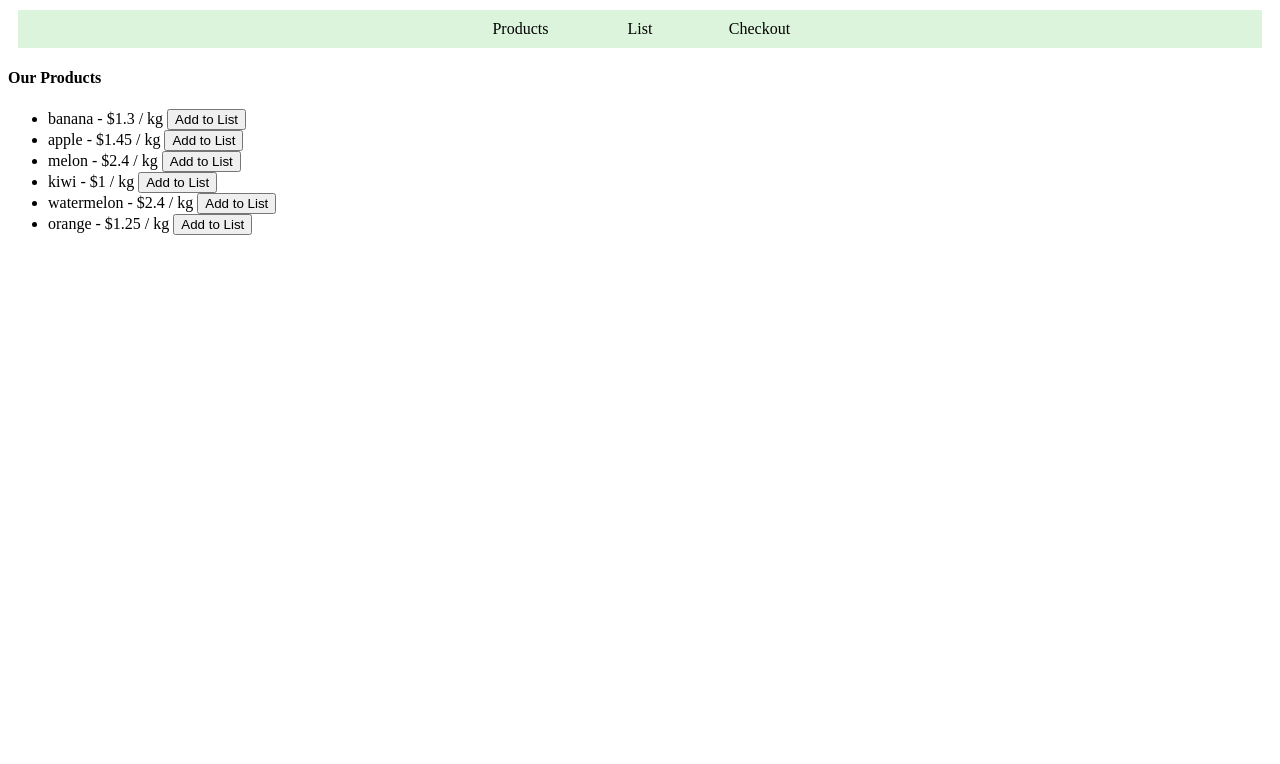
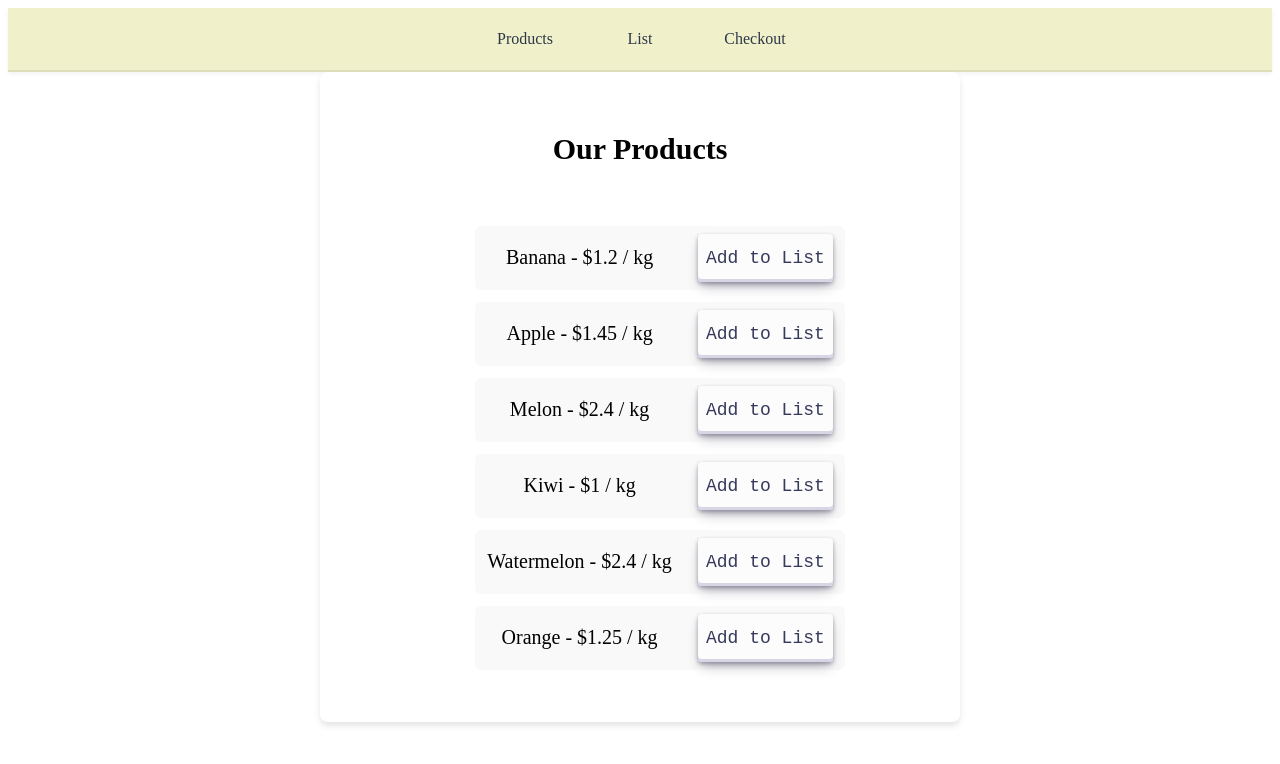
Before and after one commit to Rof-git/Testing-React, a React (Vite) app: page /products in a window 1280 px wide. Shown: the top 764 px of the page. Built offline with nearby package versions, Linux system fonts and the light colour scheme.

Commit message:
Added visual appeal and all functionalities

```diff
--- a/src/App.css
+++ b/src/App.css
@@ -6,18 +6,109 @@ a {
 .navStyle {
     display: flex;
     justify-content: center;
-    margin: 10px;
-    background-color: rgb(220, 244, 219);
+    gap: 15px;
+    margin: 0;
+    padding: 12px 0;
+    background-color: rgb(240, 241, 202);
+    border-bottom: 2px solid rgba(0, 0, 0, 0.08);
+    box-shadow: 0 2px 4px rgba(0, 0, 0, 0.05);
 }
 
-.navItems{
-    width: 8%;
+.navItems {
+    min-width: 100px;
     text-align: center;
-    text-decoration: none;
-    padding: 10px;
+    border-radius: 6px;
+    overflow: hidden;
+    transition: background-color 0.2s ease;
 }
 
-.navItems a:hover{
-    background-color: black;
+.navItems a {
+    display: flex;
+    align-items: center;
+    justify-content: center;
+    width: 100%;
+    height: 100%;
+    text-decoration: none;
+    color: #2d3748;
+    font-weight: 500;
+
+    padding: 10px 16px;
+    box-sizing: border-box;
+    transition: color 0.2s ease;
+}
+
+.navItems:hover {
+    background-color: #1a202c;
+}
+
+.navItems:hover a {
     color: white;
 }
+
+ul {
+    font-size: 20px;
+}
+
+h4{
+    text-align: center;
+    font-size: 30px;
+}
+
+.mainDiv {
+    width: 100%;
+    max-width: 600px;        /* Un ancho máximo para que no se estire demasiado */
+    margin: 0 auto;          /* Asegura el centrado si no se usa flex en el body */
+    display: flex;
+    flex-direction: column;  /* Pone los elementos internos uno debajo del otro */
+    align-items: center;     /* Centra el contenido interno horizontalmente */
+    text-align: center;      /* Centra los textos */
+    padding: 20px;
+    background-color: #ffffff;
+    border-radius: 8px;
+    box-shadow: 0 4px 6px rgba(0, 0, 0, 0.1);
+}
+
+button {
+  align-items: center;
+  appearance: none;
+  background-color: #FCFCFD;
+  border-radius: 4px;
+  border-width: 0;
+  box-shadow: rgba(45, 35, 66, 0.4) 0 2px 4px,rgba(45, 35, 66, 0.3) 0 7px 13px -3px,#D6D6E7 0 -3px 0 inset;
+  box-sizing: border-box;
+  color: #36395A;
+  cursor: pointer;
+  display: inline-flex;
+  font-family: "JetBrains Mono",monospace;
+  height: 48px;
+  justify-content: center;
+  line-height: 1;
+  list-style: none;
+  overflow: hidden;
+  padding-left: 16px;
+  padding-right: 16px;
+  position: relative;
+  text-align: left;
+  text-decoration: none;
+  transition: box-shadow .15s,transform .15s;
+  user-select: none;
+  -webkit-user-select: none;
+  touch-action: manipulation;
+  white-space: nowrap;
+  will-change: box-shadow,transform;
+  font-size: 18px;
+}
+
+button:focus {
+  box-shadow: #D6D6E7 0 0 0 1.5px inset, rgba(45, 35, 66, 0.4) 0 2px 4px, rgba(45, 35, 66, 0.3) 0 7px 13px -3px, #D6D6E7 0 -3px 0 inset;
+}
+
+button:hover {
+  box-shadow: rgba(45, 35, 66, 0.4) 0 4px 8px, rgba(45, 35, 66, 0.3) 0 7px 13px -3px, #D6D6E7 0 -3px 0 inset;
+  transform: translateY(-2px);
+}
+
+button:active {
+  box-shadow: #D6D6E7 0 3px 7px inset;
+  transform: translateY(2px);
+}
--- a/src/App.jsx
+++ b/src/App.jsx
@@ -2,21 +2,22 @@ import { useState } from 'react'
 import { ProductPage } from './components/ProductPage';
 import { ProductList } from './components/ProductList';
 import { Checkout } from './components/Checkout';
+import { useCart } from './hooks/useCart';
 import { BrowserRouter as Router, Routes, Route, Link } from 'react-router-dom';
 import './App.css'
 
 export function App() {
 
   const [products, setProducts] = useState([
-    {id: 1, name: 'banana', price: 1.30},
-    {id: 2, name: 'apple', price: 1.45},
-    {id: 3, name: 'melon', price: 2.40},
-    {id: 4, name: 'kiwi', price: 1},
-    {id: 5, name: 'watermelon', price: 2.40},
-    {id: 6, name: 'orange', price: 1.25}
+    {id: 1, name: 'Banana', price: 1.20, quantity: 0},
+    {id: 2, name: 'Apple', price: 1.45, quantity: 0},
+    {id: 3, name: 'Melon', price: 2.40, quantity: 0},
+    {id: 4, name: 'Kiwi', price: 1, quantity: 0},
+    {id: 5, name: 'Watermelon', price: 2.40, quantity: 0},
+    {id: 6, name: 'Orange', price: 1.25, quantity: 0}
   ]);
 
-  // Agregar Luego const { cart, handleAddToCart, handleFinishCheckout } = useCart();
+  const { cart, total, addToCart, clearCart } = useCart();
 
   return(
     <div>
@@ -28,9 +29,9 @@ export function App() {
             </nav>
             <div>
                 <Routes>
-                <Route path="/products" element={<ProductPage products={products}/>}/>
-                <Route path="/list" element={<ProductList/>}/>
-                <Route path="/checkout" element={<Checkout />}/>
+                <Route path="/products" element={<ProductPage products={products} addToCart={addToCart}/>}/>
+                <Route path="/list" element={<ProductList cart={cart} clearCart={clearCart} total={total}/>}/>
+                <Route path="/checkout" element={<Checkout cart={cart} total={total}/>}/>
                 </Routes>
             </div>
         </Router>
--- a/src/components/Checkout.jsx
+++ b/src/components/Checkout.jsx
@@ -1,13 +1,11 @@
-import { useState } from 'react';
+import './CheckoutCSS.css';
 
 export function Checkout({  }) {
 
-  const [name, setName] = useState('');
-  const [price, setPrice] = useState('');
-
   return (
-    <div>
+    <div class='mainDiv'>
         <h4>Checkout Page</h4>
+        <button>Checkout</button>
     </div>
   );
 }
--- a/src/components/ProductList.jsx
+++ b/src/components/ProductList.jsx
@@ -1,13 +1,34 @@
 import { useState } from 'react';
+import './ProductListCSS.css';
 
-export function ProductList({  }) {
+export function ProductList({ cart, total, clearCart }) {
 
-  const [name, setName] = useState('');
-  const [price, setPrice] = useState('');
+  const [isClearing, setIsClearing] = useState(false);
+
+  const handleClear = () => {
+    setIsClearing(true);
+    setTimeout(() => {
+        clearCart();
+        setIsClearing(false);
+    }, 600);
+  }
 
   return (
-    <div>
+    <div class='mainDiv'>
         <h4>Current Shopping List</h4>
+        <ul>
+        {cart.map((product, index) => (
+          <li
+            key={product.id}
+            className={`cart-item ${isClearing ? 'fly-away' : ''}`}
+            style={{ '--i': index }}
+          >
+            {product.quantity} {product.name} - ${product.price} / kg
+          </li>
+        ))}
+      </ul>
+      <h3>Total: {total}$</h3>
+      <button onClick={handleClear}>Clear cart</button>
     </div>
   );
 }
--- /dev/null
+++ b/src/components/ProductListCSS.css
@@ -0,0 +1,22 @@
+.product-list-container {
+  padding: 20px;
+  overflow: hidden; /* Oculta los elementos cuando salgan de la pantalla */
+}
+
+.cart-list {
+  list-style: none;
+  padding: 0;
+}
+
+.cart-item {
+  display: block;
+  padding: 4px 0;
+  transition: transform 0.6s ease-in, opacity 0.4s ease-in;
+  will-change: transform, opacity;
+  transition-delay: calc(var(--i) * 0.05s);
+}
+
+.cart-item.fly-away {
+  opacity: 0;
+  transform: translateX(-400px);
+}
--- a/src/components/ProductPage.jsx
+++ b/src/components/ProductPage.jsx
@@ -1,15 +1,44 @@
-export function ProductPage({ products }) {
+import { useState } from 'react';
+import './ProductPageCSS.css';
+
+export function ProductPage({ products, addToCart }) {
+  const [notifications, setNotifications] = useState([]);
+
+  const handleAddToCart = (product) => {
+    addToCart(product);
+
+    const uniqueId = Date.now() + Math.random();
+    const newNotification = {
+      id: uniqueId,
+      text: `${product.name} added to cart`
+    };
+
+    setNotifications(prev => [...prev, newNotification]);
+
+    setTimeout(() => {
+      setNotifications(prev => prev.filter(n => n.id !== uniqueId));
+    }, 2000);
+  };
 
   return (
-    <div>
+    <div class='mainDiv'>
       <h4>Our Products</h4>
       <ul>
         {products.map((product) => (
-          <li key={product.id}>
-            {product.name} - ${product.price} / kg <button onClick={() => onAddToCart(product)}>Add to List</button>
+          <li key={product.id} className="product-item">
+            <span className="product-info">
+              {product.name} - ${product.price} / kg
+            </span>
+
+            <button onClick={() => handleAddToCart(product)} className="add-button"> Add to List </button>
           </li>
         ))}
       </ul>
+      <div className="toast-container">
+        {notifications.map(note => (
+            <div key={note.id} className="toast-notification"> {note.text} </div>
+        ))}
+      </div>
     </div>
   );
 }
--- /dev/null
+++ b/src/components/ProductPageCSS.css
@@ -0,0 +1,55 @@
+.toast-container {
+  position: fixed;
+  bottom: 20px;
+  right: 40%;
+  z-index: 1000;
+  display: flex;
+  flex-direction: column;
+  gap: 10px;
+}
+
+.toast-notification {
+  background: #2e7d32;
+  color: white;
+  padding: 10px 15px;
+  border-radius: 5px;
+  font-size: 12px;
+  box-shadow: 0 4px 6px rgba(0, 0, 0, 0.1);
+  animation: slideIn 0.2s ease-out;
+}
+
+.product-item {
+  margin-bottom: 12px;
+}
+
+.add-button {
+  margin-left: 10px;
+  padding: 4px 8px;
+  cursor: pointer;
+}
+
+.product-item {
+  display: grid;
+  grid-template-columns: 1fr auto;
+  align-items: center;
+  gap: 16px;
+  margin-bottom: 12px;
+  padding: 8px 12px;
+  background-color: #f9f9f9;
+  border-radius: 6px;
+}
+
+.product-item span, .product-item {
+  word-break: break-word;
+}
+
+@keyframes slideIn {
+  from {
+    opacity: 0;
+    transform: translateY(-10px);
+  }
+  to {
+    opacity: 1;
+    transform: translateY(0);
+  }
+}
--- a/src/hooks/useCart.js
+++ b/src/hooks/useCart.js
@@ -1,11 +1,38 @@
-import { useState } from 'react';
+import { useState, useEffect } from 'react';
 
 export function useCart() {
-    const [cart, setCart] = useState([]);
+    //Local storage check for prev. carts
+    const [cart, setCart] = useState(() => {
+        const savedCart = localStorage.getItem('cart');
+        return savedCart ? JSON.parse(savedCart) : [];
+    });
+
+    //Every cart change
+    useEffect(() => {
+        localStorage.setItem('cart', JSON.stringify(cart));
+    }, [cart]);
+
+    const addToCart = (productToAdd) => {
+        setCart(prevCart => {
+            const existingProduct = prevCart.find(item => item.id === productToAdd.id);
+
+            if (existingProduct) {
+                return prevCart.map(item =>
+                    item.id === productToAdd.id ? { ...item, quantity: item.quantity + 1 } : item
+                );
+            } else {
+                return [...prevCart, { ...productToAdd, quantity: 1 }];
+            }
+        });
+    };
+
+    const clearCart = () => {
+        setCart([]);
+    };
+
+    const total = cart.reduce((sum, product) => sum + (product.price * product.quantity), 0)
 
     return {
-        cart,
-        handleAddToCart,
-        handleFinishCheckout
+        cart, total, clearCart, addToCart
   };
 }
```
Also changed, not shown: src/components/CheckoutCSS.css (added).
